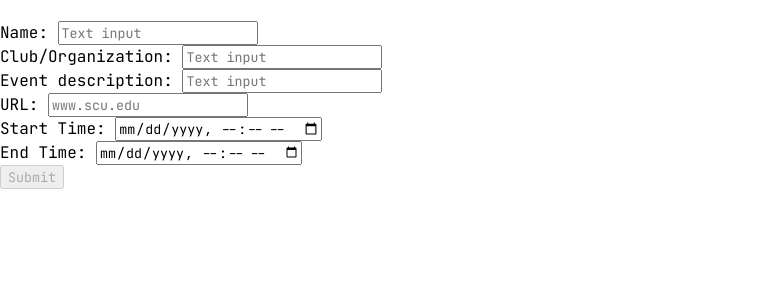
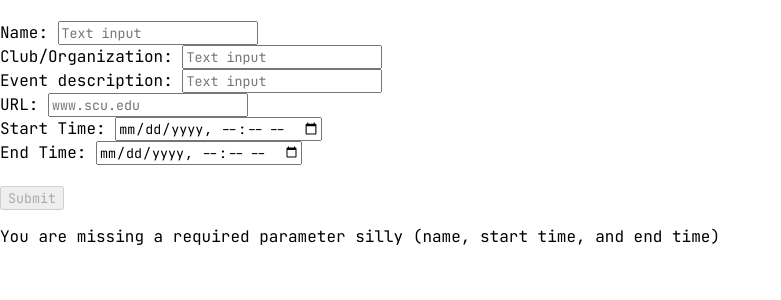
Before and after one commit to LeoATX/humanityhack2024, a Vue app in the folder fistbump/: page /leader in a window 1280 px wide. Shown: the top 300 px of the page, without its empty margins (0-781 px from the left). Built offline with nearby package versions, Linux system fonts and the light colour scheme; a web font is replaced by a local one; what @coleqiu/vue-drag-select would draw is missing.

Commit message:
added conditional text

```diff
--- a/fistbump/src/views/LeaderView.vue
+++ b/fistbump/src/views/LeaderView.vue
@@ -20,13 +20,14 @@ export default {
 
   methods: {
     async submit() {
-        console.log(new Date());
+      console.log(new Date());
       if (this.name == null || this.startTime == null || this.endTime == null) {
         this.error =
           "You are missing a required parameter silly (name, start time, and end time)";
         return;
       }
 
+      // this converts to PST
       const startTimeEpoch = Date.parse(this.startTime);
       const endTimeEpoch = Date.parse(this.endTime);
       if (startTimeEpoch >= endTimeEpoch) {
@@ -47,9 +48,8 @@ export default {
 </script>
 
 <template>
-
-<title>Add Event</title>
-    <br>
+  <title>Add Event</title>
+  <br>
   <div style="margin:0 auto;">
 
     <label>Name: </label>
@@ -75,8 +75,11 @@ export default {
     <label>End Time: </label>
     <input v-model="endTime" class="input" type="datetime-local" />
 
-    <br />
-    <button @click="submit" :disabled="(name == null || startTime == null || endTime == null) ? '' : disabled">Submit</button>
+    <br /><br>
+    <button @click="submit"
+      :disabled="(name == null || startTime == null || endTime == null) ? '' : disabled">Submit</button>
+    <p v-if="(name == null || startTime == null || endTime == null) == true">You are missing a required parameter silly
+      (name, start time, and end time)</p>
 
     <p style="color: red">{{ error }}</p>
   </div>
```
Also changed, not shown: 1 other file (tests, documents, lock files or other folders).
